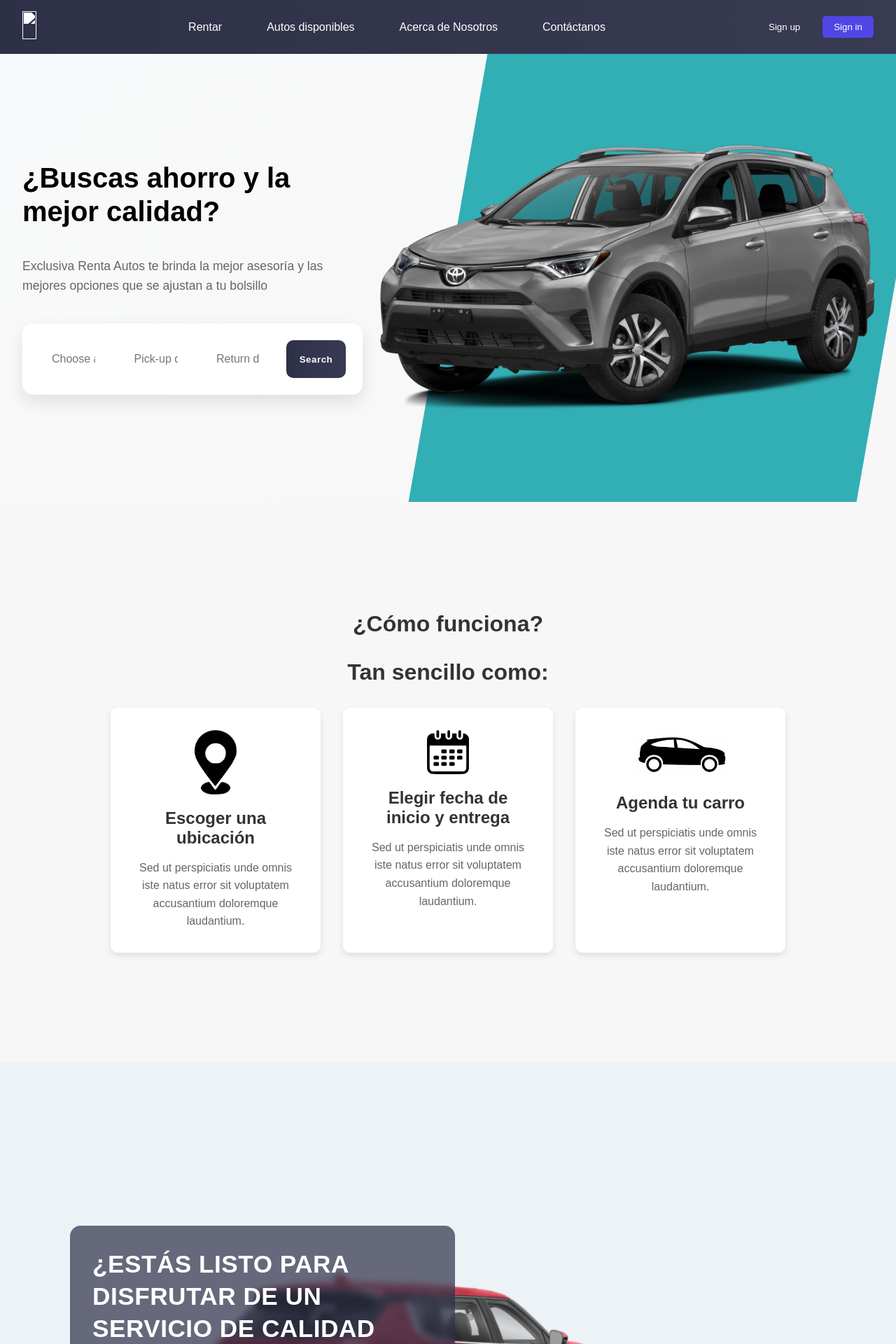
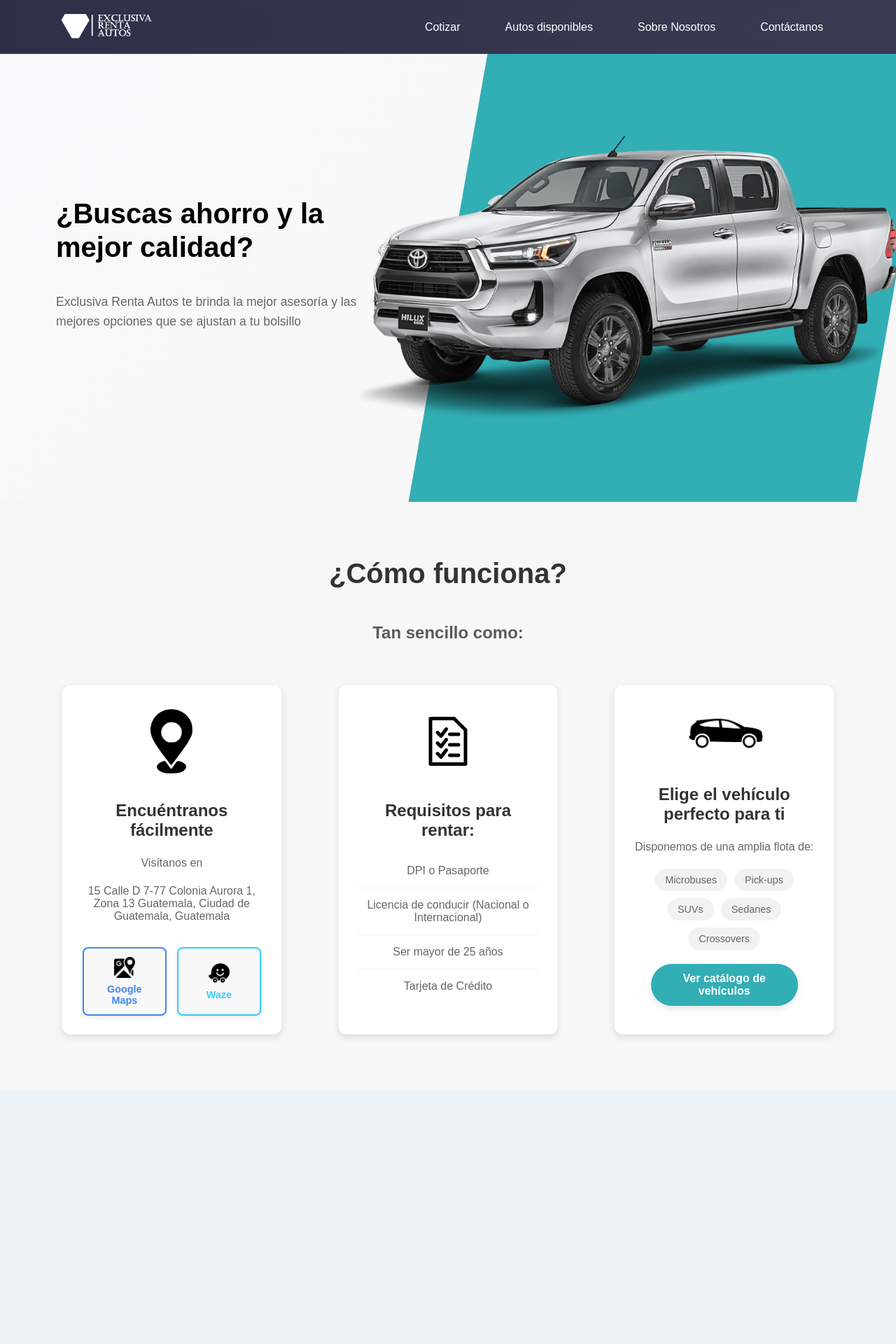
Before and after one commit to sisuramirez/exclusiva-website, a PHP site: page / in a window 1280 px wide. Shown: the top 1920 px of the page at 70% size. Run offline with PHP 8.4, Linux system fonts and the light colour scheme.

Commit message:
Removed the form in the hero, also added some changes in the how-it-works section

```diff
--- a/index.html
+++ b/index.html
@@ -8,9 +8,10 @@
     <script src="./main.js" defer></script>
 </head>
 <body>
-    <!-- Navigation -->
+    <header>
+        <div class="container">
             <nav class="nav">
-        <div class="nav__logo"><img src="./ "  alt=""></div>
+                <div class="nav__logo"><img src="./img/exclusiva.png" alt=""></div>
 
                 <button class="nav__hamburger" id="hamburger">
                     <span class="nav__hamburger-line"></span>
@@ -18,18 +19,15 @@
                     <span class="nav__hamburger-line"></span>
                 </button>
 
-
                 <ul class="nav__menu" id="nav-menu">
-            <li class="nav__item"><a href="#" class="nav__link">Rentar</a></li>
+                    <li class="nav__item"><a href="#" class="nav__link">Cotizar</a></li>
                     <li class="nav__item"><a href="#" class="nav__link">Autos disponibles</a></li>
-            <li class="nav__item"><a href="#" class="nav__link">Acerca de Nosotros</a></li>
+                    <li class="nav__item"><a href="#" class="nav__link">Sobre Nosotros</a></li>
                     <li class="nav__item"><a href="#" class="nav__link">Contáctanos</a></li>
                 </ul>
-        <div class="nav__auth">
-            <button class="nav__button nav__button--signup">Sign up</button>
-            <button class="nav__button nav__button--login">Sign in</button>
+            </nav>
         </div>
-    </nav>
+    </header>
 
 
 
@@ -38,62 +36,85 @@
         <div class="hero__content">
             <h1 class="hero__title">¿Buscas ahorro y la mejor calidad?</h1>
             <p class="hero__description">Exclusiva Renta Autos te brinda la mejor asesoría y las mejores opciones que se ajustan a tu bolsillo</p>
-            <div class="form-container">
-                <form class="search">
-                    <div class="search__field">
-                        <input type="text" class="search__input" placeholder="Choose a location">
-                    </div>
-                    <div class="search__field">
-                        <input type="text" class="search__input" placeholder="Pick-up date">
-                    </div>
-                    <div class="search__field">
-                        <input type="text" class="search__input" placeholder="Return date">
-                    </div>
-                    <button class="search__button">Search</button>
-                </form>
-            </div>
         </div>
         <div class="hero__image-container">
             <!-- This div will be styled with CSS to create the orange background -->
-            <img src="./img/kisspng-2018-mercedes-benz-gla-class-sport-utility-vehicle-5b1ed89fe81da4.7042362715287481919508.png" alt="">
+            <img src="./img/toyota-hilux-1.png" alt="">
         </div>
     </section>
     <!-- How It Works Section -->
     <section class="how-it-works">
-        <div class="how-it-works__container">
+        <div class="container wrap">
+            <div class="how-it-works__header">
                 <h2 class="how-it-works__title">¿Cómo funciona?</h2>
-            <h3 class="how-it-works__title">Tan sencillo como:</h3>
-            <div class="how-it-works__steps">
-                <div class="how-it-works__step">
+                <h3 class="how-it-works__subtitle">Tan sencillo como:</h3>
+            </div>
+            <div class="how-it-works__steps row">
+                <div class="how-it-works__step col">
                     <div class="how-it-works__icon">
-                        <img src="./img/location-icon.png" alt="Escoge una ubicación">
+                        <img src="./img/location-icon.png" alt="Ubicación">
                     </div>
-                    <h3 class="how-it-works__step-title">Escoger una ubicación</h3>
+                    <div class="step-content">
+                        <h3 class="how-it-works__step-title">Encuéntranos fácilmente</h3>
                         <p class="how-it-works__step-description">
-                        Sed ut perspiciatis unde omnis iste natus error sit voluptatem accusantium doloremque laudantium.
+                            Visítanos en
                         </p>
+                        <p class="location-address">
+                            15 Calle D 7-77 Colonia Aurora 1, Zona 13 Guatemala, Ciudad de Guatemala, Guatemala
+                        </p>
+                        <div class="map-buttons">
+                            <a href="https://maps.app.goo.gl/UrbfU3EAuDzaVMKDA" class="map-button google-maps-button" target="_blank">
+                                <img src="./img/visit-google-maps.png" alt="Google Maps Logo" class="map-button-logo">
+                                <span class="map-button-text">Google Maps</span>
+                            </a>
+                            <a href="https://ul.waze.com/ul?venue_id=176619666.1766000050.37916693&overview=yes&utm_campaign=default&utm_source=waze_website&utm_medium=lm_share_location" class="map-button waze-button" target="_blank">
+                                <img src="./img/visit-waze.png" alt="Waze Logo" class="map-button-logo">
+                                <span class="map-button-text">Waze</span>
+                            </a>
                         </div>
-                <div class="how-it-works__step">
+                    </div>
+                </div>
+                <div class="how-it-works__step col">
                     <div class="how-it-works__icon">
-                        <img src="./img/calendar-icon.png" alt="Pick-up date">
+                        <img src="./img/requirement-icon.png" alt="Requisitos">
                     </div>
-                    <h3 class="how-it-works__step-title">Elegir fecha de inicio y entrega</h3>
+                    <div class="step-content">
+                        <h3 class="how-it-works__step-title">Requisitos para rentar:</h3>
+                        <ul class="requisitos-list">
+                            <li>DPI o Pasaporte</li>
+                            <li>Licencia de conducir (Nacional o Internacional)</li>
+                            <li>Ser  mayor de 25 años</li>
+                            <li>Tarjeta de Crédito</li>
+                        </ul>
+                    </div>
+                </div>
+                <div class="how-it-works__step col">
+                    <div class="how-it-works__icon" id="how-it-works__icon-car">
+                        <img src="./img/car-icon.png" alt="Vehículos">
+                    </div>
+                    <div class="step-content">
+                        <h3 class="how-it-works__step-title">Elige el vehículo perfecto para ti</h3>
                         <p class="how-it-works__step-description">
-                        Sed ut perspiciatis unde omnis iste natus error sit voluptatem accusantium doloremque laudantium.
+                            Disponemos de una amplia flota de:
                         </p>
+                        <div class="vehicle-types">
+                            <span class="vehicle-type">Microbuses</span>
+                            <span class="vehicle-type">Pick-ups</span>
+                            <span class="vehicle-type">SUVs</span>
+                            <span class="vehicle-type">Sedanes</span>
+                            <span class="vehicle-type">Crossovers</span>
                         </div>
-                <div class="how-it-works__step">
-                    <div class="how-it-works__icon" id="how-it-works__icon-car">
-                        <img src="./img/car-icon.png" alt="Book your car">
+                        <a href="#catalogo" class="catalog-link">Ver catálogo de vehículos</a>
                     </div>
-                    <h3 class="how-it-works__step-title">Agenda tu carro</h3>
-                    <p class="how-it-works__step-description">
-                        Sed ut perspiciatis unde omnis iste natus error sit voluptatem accusantium doloremque laudantium.
-                    </p>
                 </div>
             </div>
         </div>
     </section>
+
+
+    <section class="are-you-ready">
+        <div class="container">
+            <div class="col">
                 <section class="are-you-ready">
                     <div class="are-you-ready__container">
                         <div class="are-you-ready__content">
@@ -106,11 +127,14 @@
                         </div>
                     </div>
                 </section>
+            </div>
+        </div>
+    </section>
     <footer class="footer">
-        <div class="footer__container">
+        <div class="footer__container container">
             <div class="footer__column">
                 <div class="footer__logo">
-                    <img src="./" alt="Exclusiva Renta Autos">
+                    <img src="./img/exclusiva.png" alt="Exclusiva Renta Autos">
                 </div>
             </div>
             <div class="footer__column">
--- a/style.css
+++ b/style.css
@@ -11,6 +11,7 @@
   --step-title-color: #333;
   --step-description-color: #666;
   --icon-size: 60px;
+  --page-padding: 5rem;
 }
 
 * {
@@ -24,14 +25,129 @@
   background-color: var(--light-bg);
 }
 
+.container {
+  width: 90%;
+  margin: 0 auto;
+  padding: 1rem 0;
+}
+
+header {
+  background: var(--nav-bg);
+}
+
+ .contact-card {
+  position: fixed;
+  top: 0;
+  left: 0;
+  width: 100%;
+  height: 100%;
+  background-color: rgba(0, 0, 0, 0.5);
+  z-index: 1000;
+  display: flex;
+  justify-content: center;
+  align-items: center;
+  opacity: 0;
+  visibility: hidden;
+  transition: opacity 0.3s ease, visibility 0.3s ease;
+}
+
+.contact-card.active {
+  opacity: 1;
+  visibility: visible;
+}
+
+.contact-card__content {
+  max-width: 500px;
+  width: 90%;
+  background-color: #2D3047;
+  border-radius: 12px;
+  padding: 1.5rem;
+  position: relative;
+  transform: translateY(-20px);
+  transition: transform 0.3s ease;
+}
+
+.contact-card.active .contact-card__content {
+  transform: translateY(0);
+}
+
+.contact-card__close {
+  position: absolute;
+  top: 10px;
+  right: 10px;
+  width: 30px;
+  height: 30px;
+  border: none;
+  background: #2D3047;
+  color: white;
+  border-radius: 50%;
+  font-size: 1.5rem;
+  line-height: 1;
+  cursor: pointer;
+  display: flex;
+  justify-content: center;
+  align-items: center;
+  transition: all 0.3s ease;
+}
+
+.contact-card__close:hover {
+  background: var(--primary-color, #32aeb5);
+  transform: rotate(90deg);
+}
+
+.contact-card__info {
+  display: flex;
+  flex-direction: column;
+  align-items: center;
+  gap: 1.5rem;
+}
+
+.contact-card__contact {
+  display: flex;
+  flex-direction: column;
+  align-items: center;
+  gap: 0.5rem;
+}
+
+.contact-card__phone,
+.contact-card__email {
+  font-size: 1rem;
+  color: white;
+}
+
+.contact-card__social {
+  display: flex;
+  justify-content: center;
+  gap: 1.5rem;
+}
+
+.contact-card__social-link {
+  display: flex;
+  align-items: center;
+  justify-content: center;
+  width: 40px;
+  height: 40px;
+  border-radius: 50%;
+  transition: all 0.3s ease;
+}
+
+.contact-card__social-link:hover {
+  background-color: var(--primary-color, #32aeb5);
+  transform: translateY(-3px);
+}
+
+.contact-card__social-icon {
+  width: 24px;
+  height: 24px;
+}
+
+
 /* Navigation - Mobile First */
 .nav {
   display: flex;
   justify-content: space-between;
   align-items: center;
-  padding: 0.5rem 0.8rem;
   position: relative;
-  background: var(--nav-bg);
   box-shadow: 0 2px 10px rgba(0,0,0,0.1);
 }
 
@@ -157,49 +273,6 @@
   margin: 0 auto;
 }
 
-/* Search form - Mobile */
-.search {
-  display: flex;
-  flex-direction: column;
-  gap: 1.2rem;
-  background: white;
-  padding: 1.5rem;
-  border-radius: 15px;
-  box-shadow: 0 10px 25px rgba(0,0,0,0.1);
-}
-
-.search__input {
-  width: 100%;
-  padding: 1rem;
-  background: var(--light-bg);
-  border: 2px solid transparent;
-  border-radius: 10px;
-  font-size: 1rem;
-  transition: all 0.3s ease;
-}
-
-.search__input:focus {
-  border-color: var(--secondary-color);
-  outline: none;
-  background: white;
-}
-
-.search__button {
-  width: 100%;
-  padding: 1.2rem;
-  background: var(--nav-bg);
-  color: white;
-  border: none;
-  border-radius: 10px;
-  cursor: pointer;
-  font-weight: 600;
-  letter-spacing: 0.5px;
-  transition: transform 0.2s ease;
-}
-
-.search__button:active {
-  transform: scale(0.98);
-}
 
 .hero__content {
   position: relative;
@@ -208,65 +281,269 @@
 
 /* How It Works Section */
 .how-it-works {
-  background-color: var(--how-it-works-bg);
-  padding: 4rem 1.5rem;
+  background-color: var(--how-it-works-bg, #f8f8f8);
   text-align: center;
+  padding: 60px 0;
 }
 
-.how-it-works__container {
-  max-width: 1200px; /* Content Max Width */
-  margin: 0 auto;
+.how-it-works__header {
+  margin-bottom: 60px;
 }
 
 .how-it-works__title {
-  font-size: 2rem;
-  color: var(--step-title-color);
-  margin-bottom: 2rem;
+  font-size: 2.5rem;
+  color: var(--step-title-color, #333);
+  margin-bottom: 3rem;
+  font-weight: 700;
+}
+
+.how-it-works__subtitle {
+  font-size: 1.5rem;
+  color: var(--step-title-color, #555);
+  opacity: 0.8;
 }
 
 .how-it-works__steps {
   display: flex;
-  flex-direction: column; /* Mobile: pasos apilados verticalmente */
-  gap: 2rem; /* Espacio entre los pasos */
+  flex-wrap: wrap;
+  gap: 30px;
 }
 
 .how-it-works__step {
-  background-color: var(--step-bg); /* Fondo blanco para los recuadros */
-  padding: 2rem;
-  border-radius: 10px; /* Bordes redondeados */
-  box-shadow: var(--step-shadow); /* Sombra suave */
-  transition: transform 0.3s ease, box-shadow 0.3s ease;
+  background-color: var(--step-bg, #fff);
+  border-radius: 12px;
+  box-shadow: var(--step-shadow, 0 5px 15px rgba(0, 0, 0, 0.1));
+  position: relative;
+  overflow: hidden;
+  border: 1px solid rgba(0, 0, 0, 0.05);
+  margin-top: 10px;
+  height: 500px; /* Altura fija para todas las tarjetas */
+  display: flex;
+  flex-direction: column;
+  align-items: center;
+  padding: 0;
+  width: 100%;
+
 }
 
 .how-it-works__step:hover {
-  transform: translateY(-5px); /* Efecto de elevación al pasar el mouse */
-  box-shadow: var(--step-hover-shadow); /* Sombra al pasar el mouse */
+  transform: translateY(-5px);
+  box-shadow: var(--step-hover-shadow, 0 8px 25px rgba(0, 0, 0, 0.15));
+  transition: all 0.3s ease;
+}
+
+.how-it-works__icon {
+  margin-bottom: 20px;
+  padding-top: 40px;
+  height: 120px;
+  display: flex;
+  align-items: center;
+  justify-content: center;
 }
 
 .how-it-works__icon img {
-  width: var(--icon-size); /* Tamaño de los iconos */
+  width: var(--icon-size, 80px);
   height: auto;
-  margin-bottom: 1rem; /* Espaciado inferior */
+  transition: transform 0.3s ease;
+}
+
+.how-it-works__step:hover .how-it-works__icon img {
+  transform: scale(1.1);
+}
+
+.how-it-works__step:nth-child(1) .how-it-works__icon img {
+  width: 60px;
+  height: auto;
+  object-fit: contain;
+}
+
+.how-it-works__step:nth-child(2) .how-it-works__icon img {
+  width: 80px;
+  height: auto;
+  object-fit: contain;
 }
 
 .how-it-works__step:nth-child(3) .how-it-works__icon img {
-  width: 130px; /* Un poco más grande que los otros */
-  height: 70px;
-  padding: 0;
+  width: 110px;
+  height: auto;
   object-fit: contain;
 }
 
+/* Contenido de los pasos */
+.step-content {
+  width: 100%;
+  position: relative;
+  padding: 0 25px 40px;
+  display: flex;
+  flex-direction: column;
+  flex-grow: 1;
+}
+
+
 .how-it-works__step-title {
-  font-size: 1.5rem; /* Tamaño del título del paso */
-  color: var(--step-title-color); /* Color del título */
-  margin-bottom: 1rem; /* Espaciado inferior */
+  font-size: 1.5rem;
+  color: var(--step-title-color, #333);
+  margin: 25px 0 20px;
+  font-weight: 600;
+  position: relative;
+  text-align: center;
 }
 
 .how-it-works__step-description {
   font-size: 1rem;
-  color: var(--step-description-color); /* Color del texto descriptivo */
+  color: var(--step-description-color, #666);
   line-height: 1.6;
+  margin-bottom: 0.5rem;
 }
+
+/* Estilos específicos para la ubicación */
+.location-address {
+  color: var(--step-description-color, #666);
+  font-weight: 500;
+  margin: 10px 0 20px;
+}
+
+/* Botones de mapas */
+.map-buttons {
+  display: flex;
+  justify-content: center;
+  gap: 15px;
+  margin-top: 15px;
+}
+
+.map-button {
+  display: flex;
+  align-items: center;
+  justify-content: center;
+  flex-direction: column;
+  width: 120px;
+  padding: 12px 15px;
+  border: 2px solid #333;
+  border-radius: 8px;
+  background-color: #f8f8f8;
+  text-decoration: none;
+  transition: all 0.3s ease;
+  box-shadow: 0 2px 5px rgba(0, 0, 0, 0.1);
+}
+
+.google-maps-button {
+  border-color: #4285F4;
+}
+
+.waze-button {
+  border-color: #33CCFF;
+}
+
+.map-button-logo {
+  width: 30px;
+  height: 30px;
+  margin-bottom: 8px;
+  transition: transform 0.3s ease;
+}
+
+.map-button-text {
+  font-size: 0.9rem;
+  font-weight: 600;
+  color: #333;
+}
+
+.google-maps-button .map-button-text {
+  color: #4285F4;
+}
+
+.waze-button .map-button-text {
+  color: #33CCFF;
+}
+
+.map-button:hover {
+  transform: translateY(-3px);
+  box-shadow: 0 4px 8px rgba(0, 0, 0, 0.15);
+}
+
+.map-button:hover .map-button-logo {
+  transform: scale(1.1);
+}
+
+.google-maps-button:hover {
+  background-color: rgba(66, 133, 244, 0.1);
+}
+
+.waze-button:hover {
+  background-color: rgba(51, 204, 255, 0.1);
+}
+
+
+/* Estilos para la lista de requisitos */
+.requisitos-list {
+  list-style: none;
+  padding: 0;
+  text-align: left;
+  margin: 0;
+  flex-grow: 1;
+  display: flex;
+  flex-direction: column;
+  justify-content: flex-start;
+}
+
+.requisitos-list li {
+  padding: 15px 0;
+  border-bottom: 1px solid rgba(0, 0, 0, 0.05);
+  color: var(--step-description-color, #666);
+  font-weight: 500;
+  text-align: center;
+}
+
+.requisitos-list li:last-child {
+  border-bottom: none;
+}
+
+/* Estilos para los tipos de vehículos */
+.vehicle-types {
+  display: flex;
+  flex-wrap: wrap;
+  justify-content: center;
+  gap: 10px;
+  margin-bottom: 20px;
+  margin-top: 10px;
+}
+
+.vehicle-type {
+  background-color: rgba(0, 0, 0, 0.05);
+  padding: 8px 15px;
+  border-radius: 20px;
+  font-size: 0.9rem;
+  color: var(--step-description-color, #666);
+  font-weight: 500;
+  transition: all 0.3s ease;
+}
+
+.vehicle-type:hover {
+  background-color: var(--primary-color, #5a9bd5);
+  color: white;
+  transform: translateY(-2px);
+}
+
+.catalog-link {
+  display: inline-block;
+  margin-top: auto;
+  color: white;
+  background-color: var(--primary-color, #5a9bd5);
+  padding: 12px 24px;
+  border-radius: 30px;
+  text-decoration: none;
+  font-weight: 600;
+  transition: all 0.3s ease;
+  box-shadow: 0 4px 10px rgba(0, 0, 0, 0.1);
+  width: 80%;
+  margin-left: auto;
+  margin-right: auto;
+}
+
+.catalog-link:hover {
+  transform: translateY(-3px);
+  box-shadow: 0 6px 15px rgba(0, 0, 0, 0.15);
+}
+
 
 /* Are You Ready Section - Fixed Position Car */
 .are-you-ready {
@@ -368,14 +645,12 @@
 .footer {
   background: var(--nav-bg);
   color: white;
-  padding: 3rem 1.5rem 1.5rem;
+  padding: 2rem 0;
+
 }
 
 .footer__container {
-  max-width: 1200px;
   margin: 0 auto;
-  display: flex;
-  flex-direction: column;
   gap: 2rem;
 }
 
@@ -470,10 +745,13 @@
 /* Desktop styles */
 
 @media (min-width: 1024px) {
+
+
   .nav {
     background: var(--nav-bg);
     box-shadow: none;
-    padding: 1rem 2rem;
+    justify-content: space-between;
+    width: 100%;
   }
 
   .nav__logo img {
@@ -495,7 +773,6 @@
     transform: none;
     opacity: 1;
     background: transparent;
-    justify-content: center; /* Center items horizontally */
   }
 
   .nav__item {
@@ -539,11 +816,29 @@
     border: none;
   }
 
+  .container {
+    padding: 1rem 1.5rem;
+  }
+
+  .row{
+    display: flex;
+    justify-content: space-between;
+  }
+
+  .col {
+    width: 100%;
+    margin-top: 0;
+  }
+
+  .col + .col {
+    margin-left: 50px;
+  }
+
   .hero {
     display: flex;
     align-items: center;
     min-height: 80vh;
-    padding: 2rem;
+    padding: 2rem var(--page-padding);
     background: linear-gradient(135deg, #f8f9fa 0%, #f7f7f7 100%);
   }
 
@@ -592,37 +887,23 @@
     z-index: 3;
   }
 
-  .search {
-    flex-direction: row;
-    max-width: 600px;
-    margin: 0;
-    background: white;
-  }
-
-  .search__field {
-    flex: 1;
-  }
-
-  .search__button {
-    width: auto;
-  }
 
   .how-it-works {
     min-height: 100vh;
-    display: flex;
-    flex-direction: column;
-    justify-content: center;
-    padding: 4rem 1.5rem;
+    padding: 4rem 0;
+    width: 100%;
   }
 
+
   .how-it-works__steps {
+    flex-direction: column;
     flex-direction: row;
-    justify-content: center;
+    justify-content: space-between;
   }
 
   .how-it-works__step {
     flex: 1;
-    max-width: 300px;
+    max-width: 500px;
   }
 
   .are-you-ready {
@@ -660,13 +941,19 @@
   }
 
   .footer__container {
-    flex-direction: row;
-    flex-wrap: wrap;
+   display: flex;
+   flex-direction: row;
+   justify-content: space-between;
   }
+
 
   .footer__column {
     flex: 1;
     min-width: 200px;
+  }
+
+  .footer__logo {
+    justify-content: left;
   }
 
   .footer__payment {
```
Also changed, not shown: main.js (+93 -0 lines), img/exclusiva.png (added), img/exclusiva_logo.jpg (deleted), img/exclusiva_logo.png (deleted), img/requirement-icon.png (added), img/visit-google-maps.png (added), img/visit-waze.png (added), 3 other files. Lines whose indentation alone changed are shown as unchanged.
